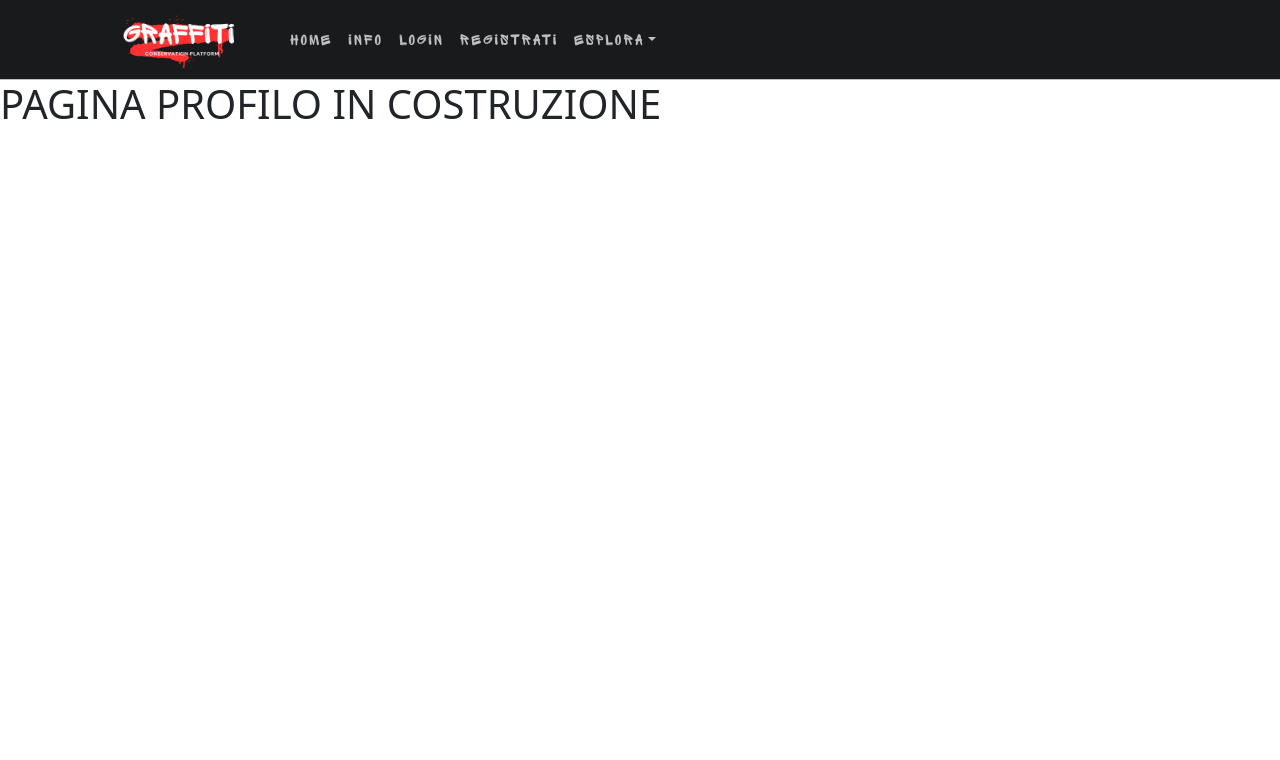
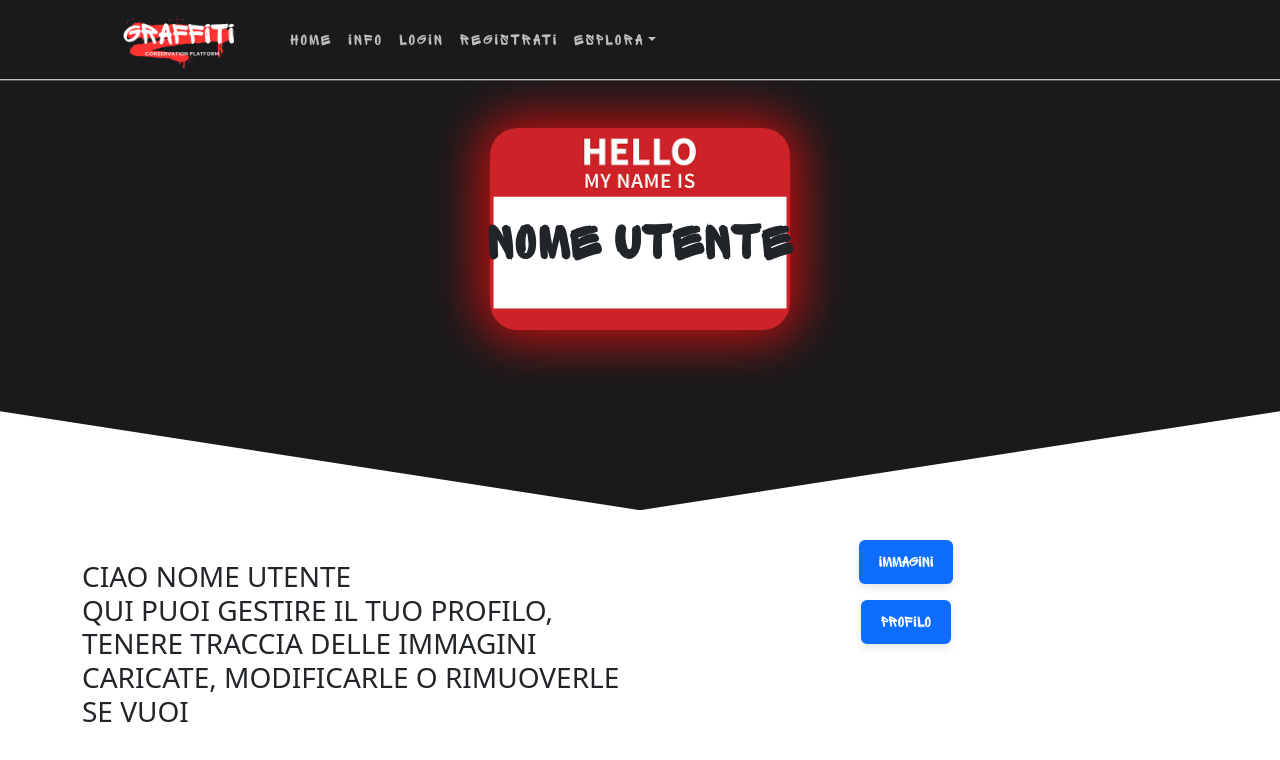
Before and after one commit to Cristiano-Rocchi/frontendgraffiti, a React (Create React App) app: page /profile in a window 1280 px wide. Shown: the top 760 px of the page. Built offline with nearby package versions, Linux system fonts and the light colour scheme.

Commit message:
creazione pagina profilo statica

```diff
--- a/src/components/profile/Profile.css
+++ b/src/components/profile/Profile.css
@@ -0,0 +1,83 @@
+.username-div {
+  height: 430px;
+  background-color: #181a1c;
+  width: 100vw;
+  margin-left: calc(-50vw + 50%);
+  padding: 50px 0;
+  position: relative;
+  clip-path: polygon(100% 0, 100% 77%, 50% 100%, 0 77%, 0 0);
+}
+
+.username-text {
+  position: absolute;
+  bottom: 53%;
+  left: 50%;
+  transform: translateX(-50%);
+  font-size: 50px;
+  letter-spacing: 2px;
+  font-weight: 600;
+  font-family: "SpriteGraffiti", sans-serif;
+}
+
+.img-hello {
+  width: 100%;
+  max-width: 300px;
+  border-radius: 27px;
+  box-shadow: 0px 0px 50px 10px rgba(255, 13, 13, 0.76);
+}
+
+/* Profile specific animation classes */
+.profile-left-sect {
+  margin-top: 50px;
+  position: relative;
+  left: -100vw;
+  opacity: 1;
+}
+
+.profile-right-sect {
+  position: relative;
+  right: -100vw;
+  opacity: 1;
+  display: flex;
+  flex-direction: column;
+  align-items: center;
+  padding-right: 50px;
+  margin-top: 30px;
+}
+
+.profile-slide-in-left {
+  animation: profileSlideInFromLeft 2s forwards;
+}
+
+.profile-slide-in-right {
+  animation: profileSlideInFromRight 2s forwards;
+}
+
+/* Animazione scorrimento da sinistra */
+@keyframes profileSlideInFromLeft {
+  0% {
+    left: -100vw;
+  }
+  100% {
+    left: 0;
+  }
+}
+
+/* Animazione scorrimento da destra */
+@keyframes profileSlideInFromRight {
+  0% {
+    right: -100vw;
+  }
+  100% {
+    right: 0;
+  }
+}
+
+/* Bottoni */
+.btn {
+  font-family: "SpriteGraffiti", sans-serif;
+  border: none;
+  padding: 10px 20px;
+  box-shadow: 0 4px 8px rgba(0, 0, 0, 0.1);
+  margin-bottom: 10px; /* Distanza tra i bottoni */
+}
--- a/src/components/profile/Profile.jsx
+++ b/src/components/profile/Profile.jsx
@@ -1,4 +1,52 @@
+import { Col, Container, Row } from "react-bootstrap";
+import { useState, useEffect } from "react";
+import "../profile/Profile.css";
+import HelloImg from "../../assets/profile/img/Hello.jpg";
+import { useNavigate } from "react-router-dom";
+
 function Profile() {
-  return <h1>PAGINA PROFILO IN COSTRUZIONE</h1>;
+  const navigate = useNavigate();
+
+  useEffect(() => {
+    const leftElement = document.querySelector(".profile-left-sect");
+    const rightElement = document.querySelector(".profile-right-sect");
+
+    leftElement.classList.add("profile-slide-in-left");
+    rightElement.classList.add("profile-slide-in-right");
+  }, []);
+
+  return (
+    <>
+      <div className="username-div text-center pt-5 pb-5 position-relative">
+        <div className="username-text">NOME UTENTE</div>
+        <img className="img-hello" src={HelloImg} alt="Hello My Name Is" />
+      </div>
+      <Container>
+        <Row>
+          <Col xs="6" className="profile-left-sect">
+            <h3>
+              CIAO NOME UTENTE <br /> QUI PUOI GESTIRE IL TUO PROFILO, TENERE
+              TRACCIA DELLE IMMAGINI CARICATE, MODIFICARLE O RIMUOVERLE SE VUOI
+            </h3>
+          </Col>
+          <Col xs="6" className="profile-right-sect text-center">
+            <button
+              className="btn btn-primary mb-3"
+              onClick={() => navigate("/profile")}
+            >
+              Immagini
+            </button>
+            <button
+              className="btn btn-primary"
+              onClick={() => navigate("/profile")}
+            >
+              Profilo
+            </button>
+          </Col>
+        </Row>
+      </Container>
+    </>
+  );
 }
+
 export default Profile;
```
